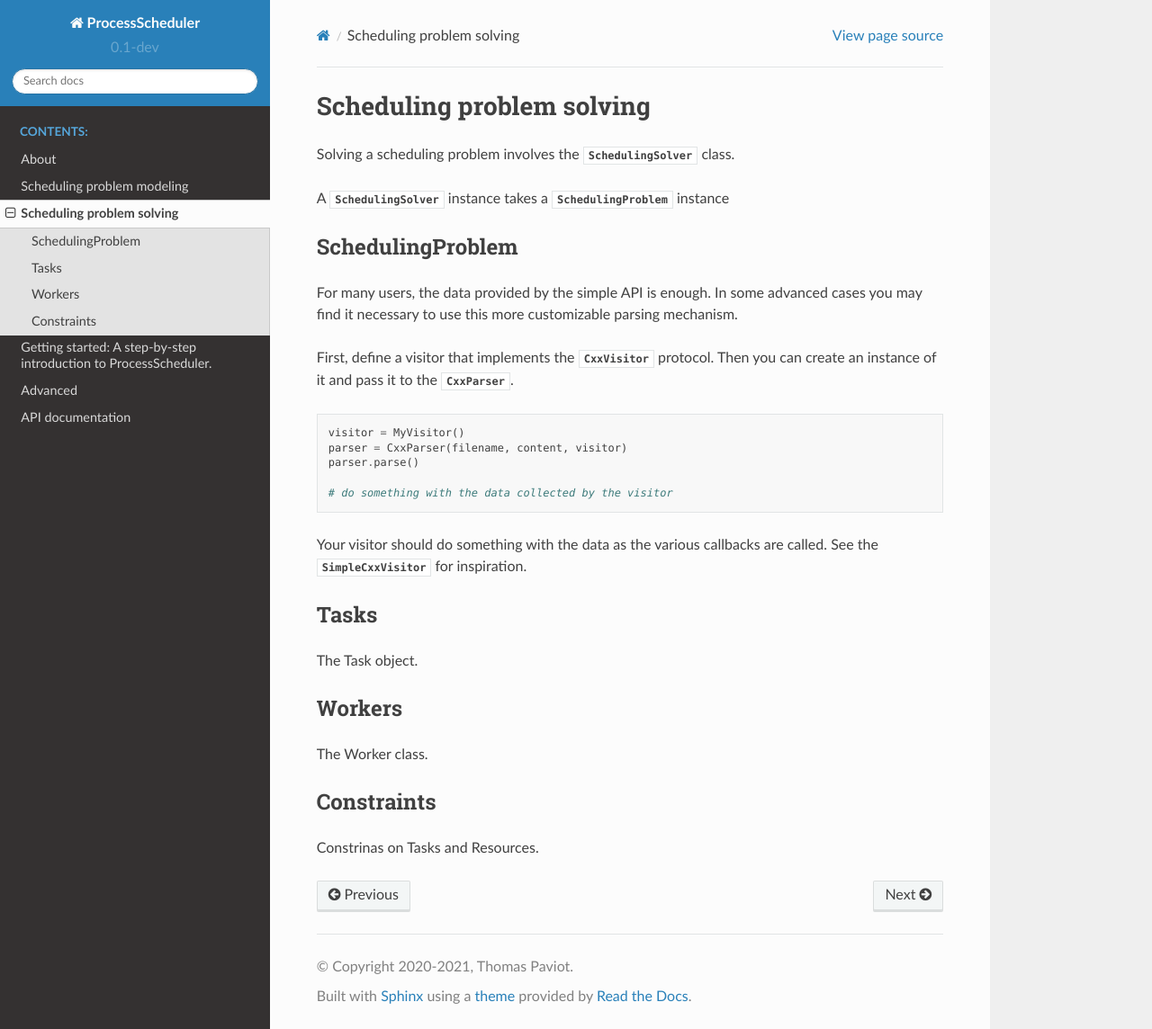
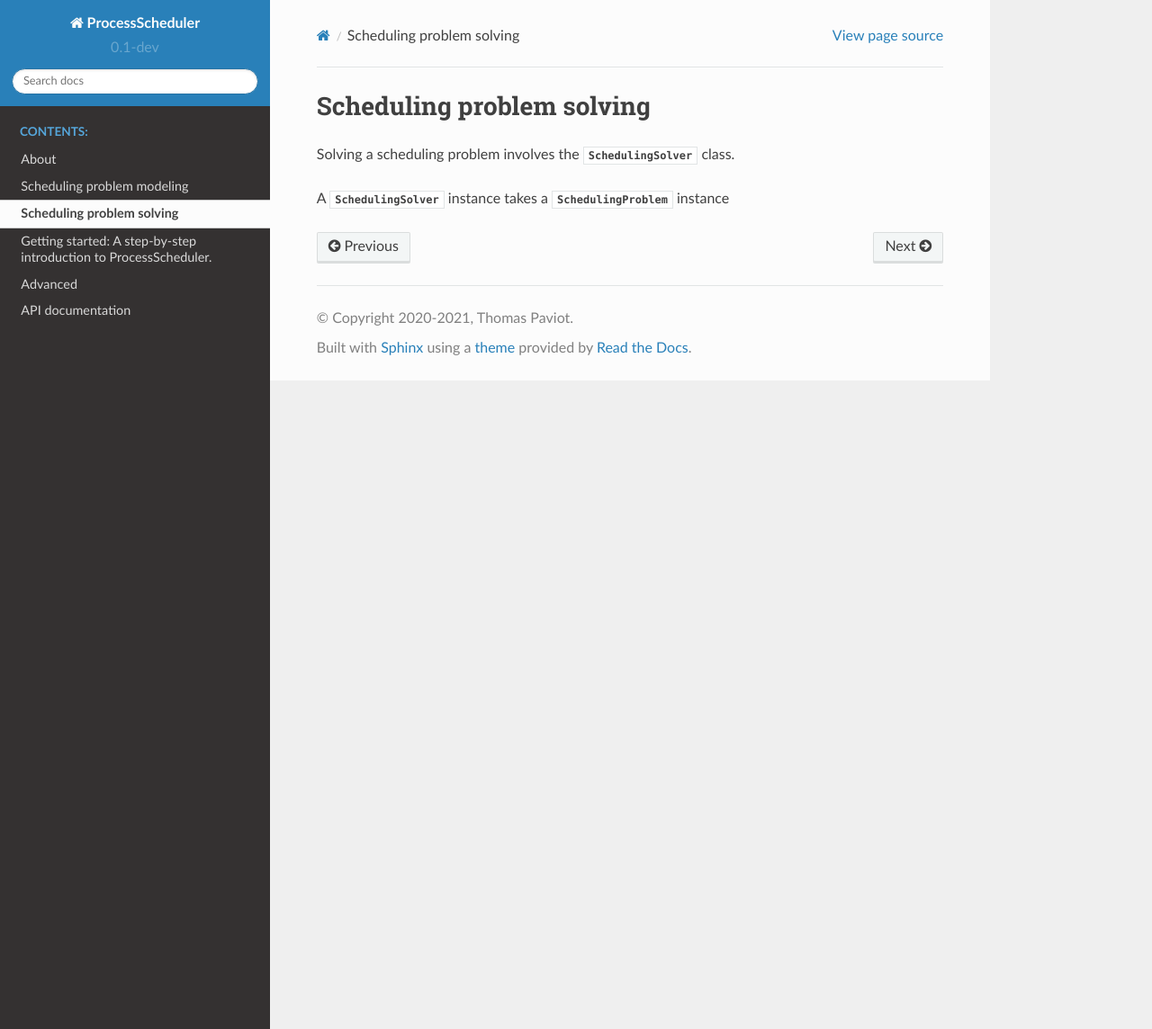
Before and after one commit to tpaviot/ProcessScheduler, a Sphinx documentation site: the page built from doc/solving.rst, in a window 1280 px wide and 1144 px high. Shown: the whole window at 90% size. Built offline with Sphinx 7.4.7 and the Read the Docs theme 2.0.0, drawn with Linux system fonts in a browser that asks for light colours.

Commit message:
Fix solving.rst

```diff
--- a/doc/solving.rst
+++ b/doc/solving.rst
@@ -4,35 +4,3 @@ Scheduling problem solving
 Solving a scheduling problem involves the :class:`SchedulingSolver` class.
 
 A :class:`SchedulingSolver` instance takes a :class:`SchedulingProblem` instance
-
-SchedulingProblem
------------------
-
-For many users, the data provided by the simple API is enough. In some advanced
-cases you may find it necessary to use this more customizable parsing mechanism.
-
-First, define a visitor that implements the :class:`CxxVisitor` protocol. Then
-you can create an instance of it and pass it to the :class:`CxxParser`.
-
-.. code-block:: python
-
-    visitor = MyVisitor()
-    parser = CxxParser(filename, content, visitor)
-    parser.parse()
-
-    # do something with the data collected by the visitor
-
-Your visitor should do something with the data as the various callbacks are
-called. See the :class:`SimpleCxxVisitor` for inspiration.
-
-Tasks
------
-The Task object.
-
-Workers
--------
-The Worker class.
-
-Constraints
------------
-Constrinas on Tasks and Resources.
```
